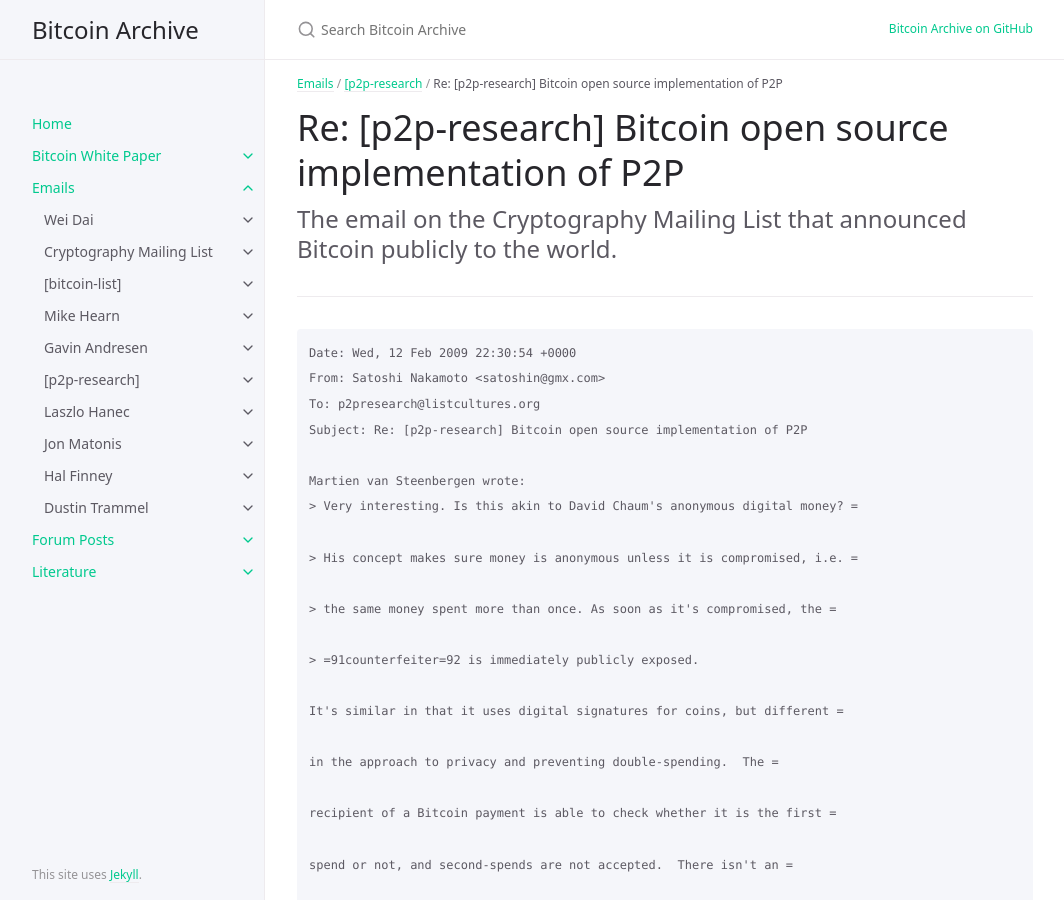
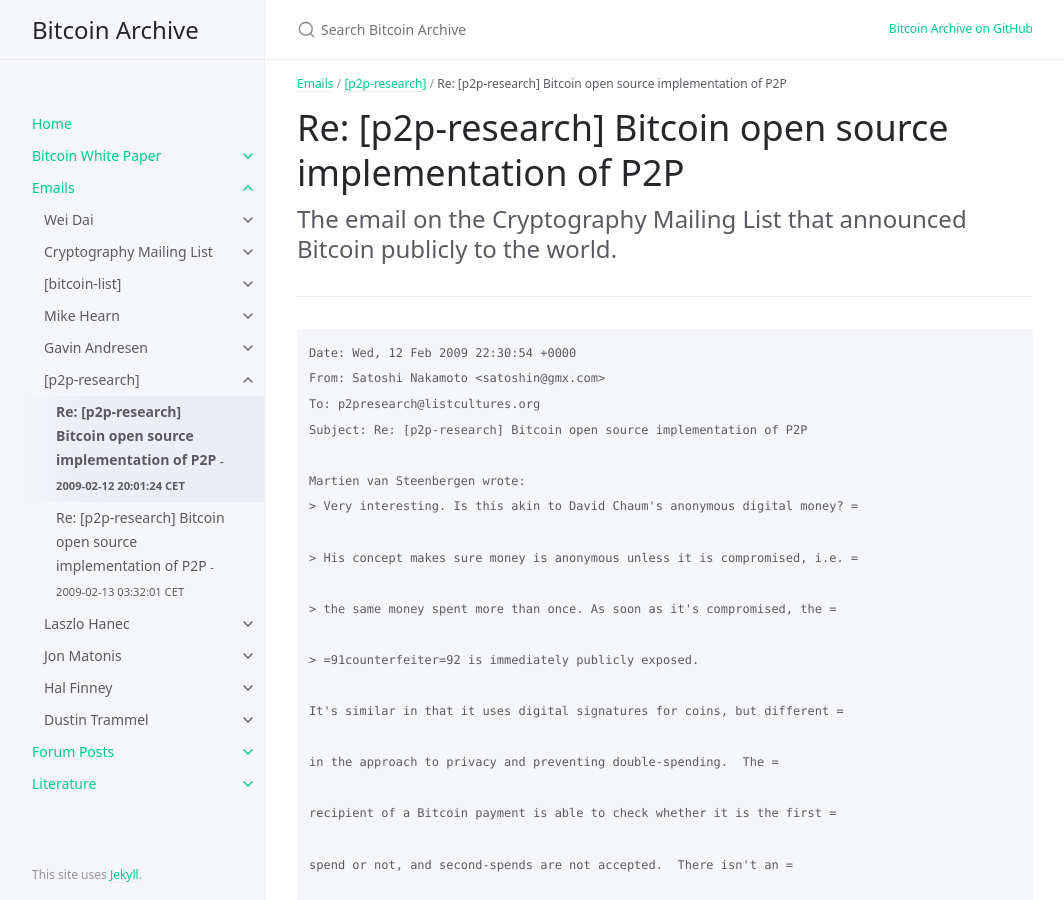
Before and after one commit to wakgill/bitcoin-archive, a Jekyll site: the page built from docs/emails/p2p-research/2.md, in a window 1280 px wide and 900 px high. Shown: the whole window, without its empty margins (107-1171 px from the left). Built offline with Jekyll 4.4.1, drawn with Linux system fonts in a browser that asks for light colours.

Commit message:
Update 2.md

```diff
--- a/docs/emails/p2p-research/2.md
+++ b/docs/emails/p2p-research/2.md
@@ -3,7 +3,7 @@ layout: default
 title: 'Re: [p2p-research] Bitcoin open source implementation of P2P'
 date: 2009-02-12 20:01:24 CET
 grand_parent: Emails
-parent: '[p2p-research'
+parent: '[p2p-research]'
 nav_order: 2
 ---
 
```
